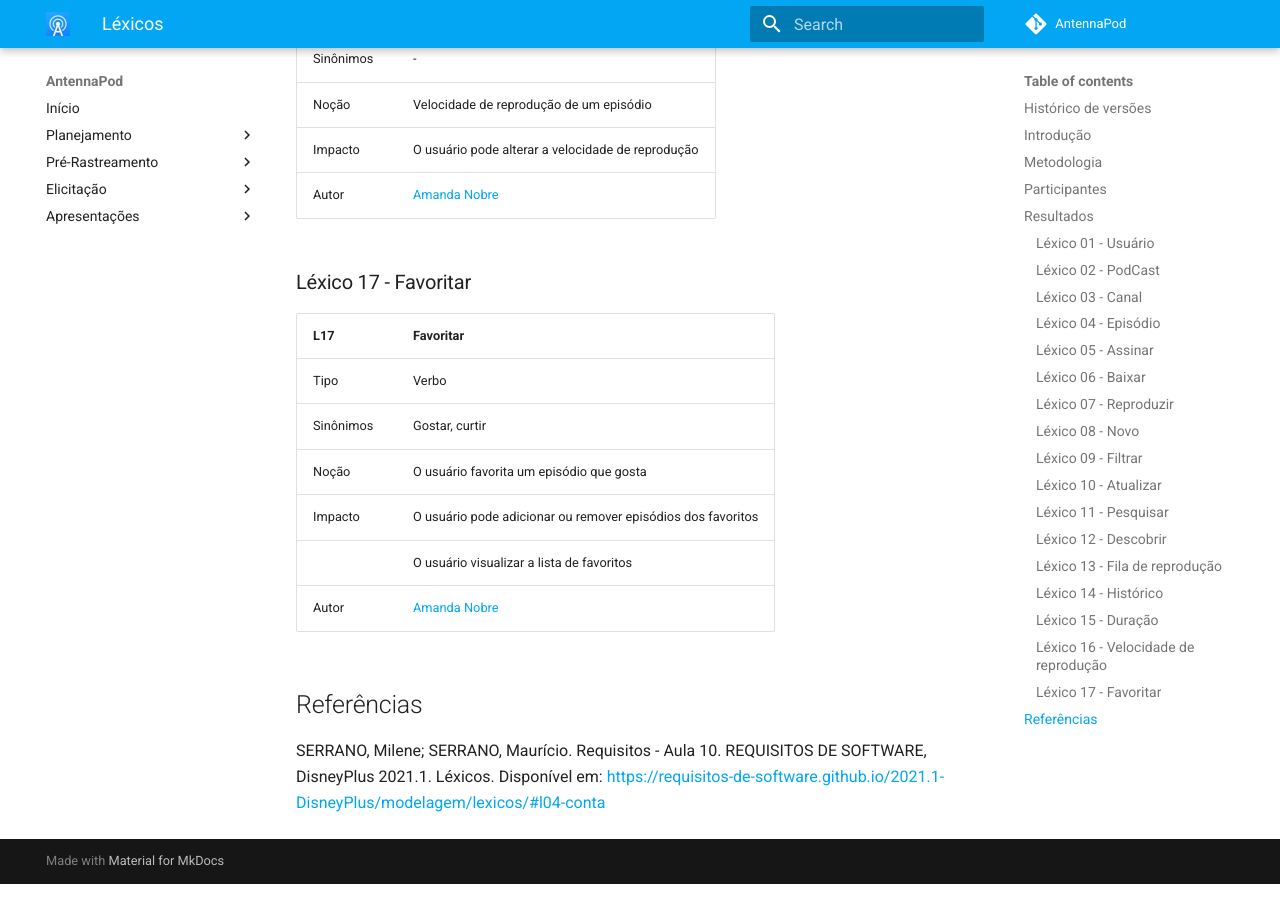
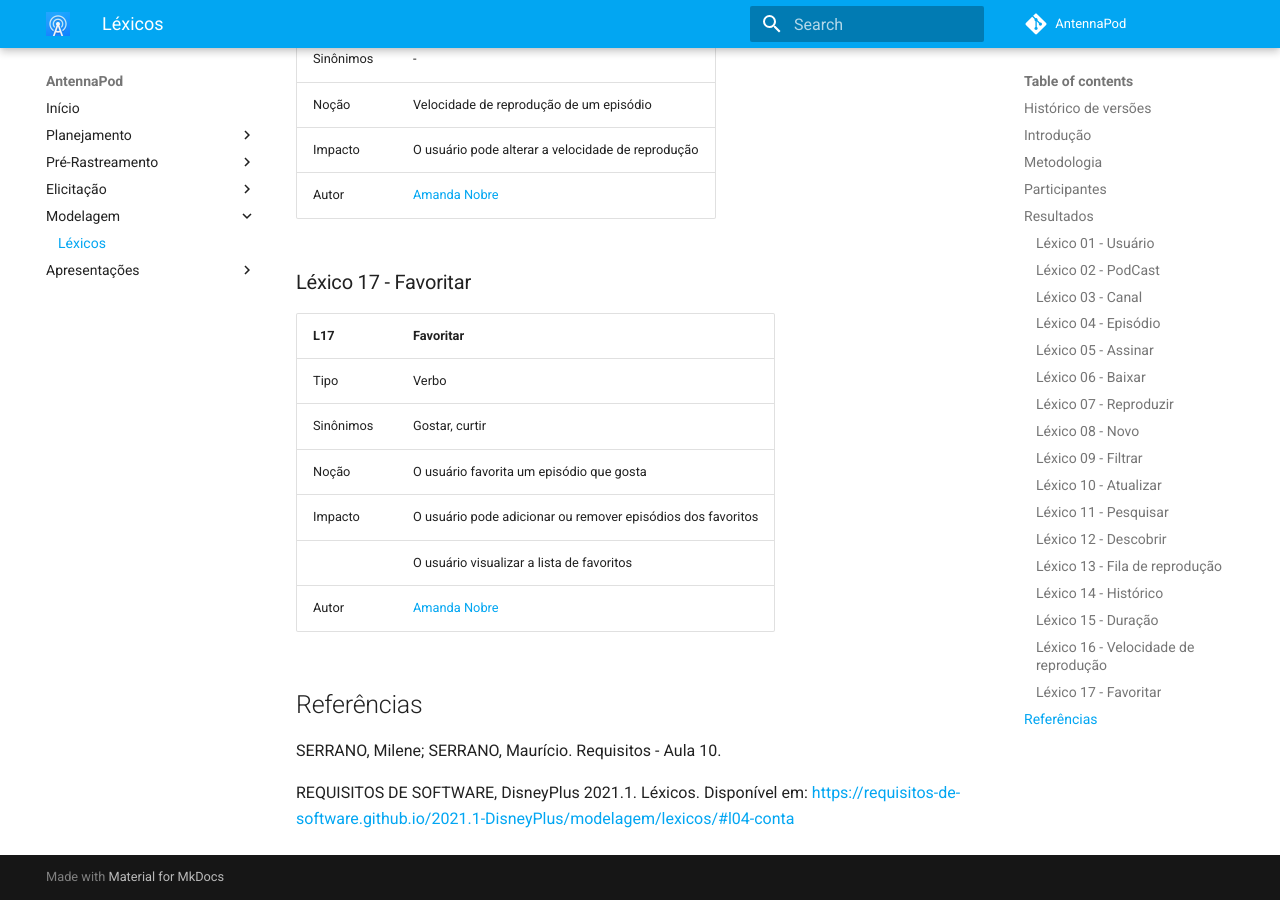
Before and after one commit to Requisitos-de-Software/2021.2-AntennaPod, an MkDocs documentation site: the page built from docs/modelagem/lexicos.md, in a window 1280 px wide and 900 px high, scrolled down 7697 px. Built offline with MkDocs 1.6.1 and Material for MkDocs 9.7.7, drawn with Linux system fonts in a browser that asks for light colours; comment, search, counter and statistics services are not loaded.

Commit message:
:repeat:(#37): adicao do doc no mkdocs

```diff
--- a/docs/modelagem/lexicos.md
+++ b/docs/modelagem/lexicos.md
@@ -223,4 +223,5 @@ Para definir os léxicos o grupo utilizou o seguinte modelo:
 ## Referências
 
 SERRANO, Milene; SERRANO, Maurício. Requisitos - Aula 10.
+
 REQUISITOS DE SOFTWARE, DisneyPlus 2021.1. Léxicos. Disponível em: <https://requisitos-de-software.github.io/2021.1-DisneyPlus/modelagem/lexicos/#l04-conta>
--- a/mkdocs.yml
+++ b/mkdocs.yml
@@ -26,6 +26,8 @@ nav:
       - Introspecção: elicitacao/introspeccao.md
       - Observação: elicitacao/observacao.md
     - Priorização: elicitacao/100reais.md
+  - Modelagem:
+    - Léxicos: modelagem/lexicos.md
   - Apresentações:
     - Apresentação-1: apresentacoes/apresentacao1.md
     - Apresentação-2: apresentacoes/apresentacao2.md
```
